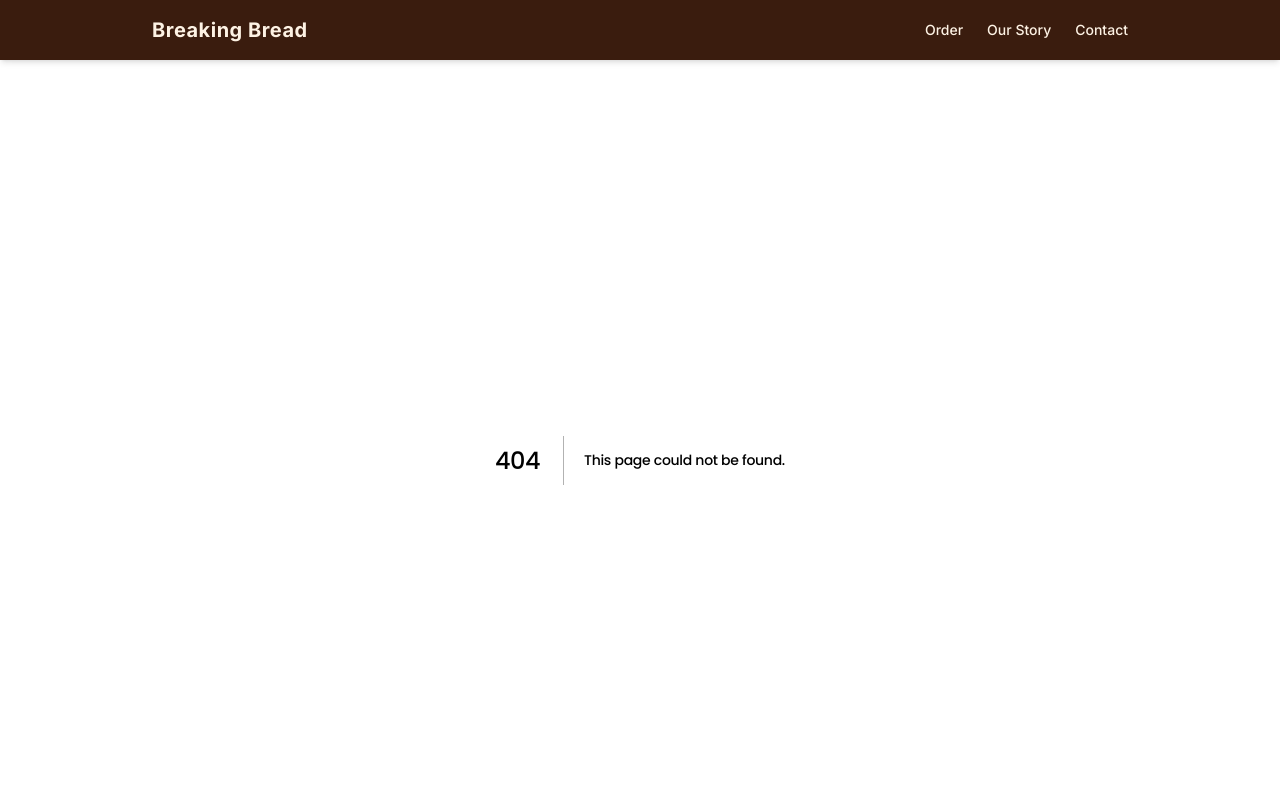
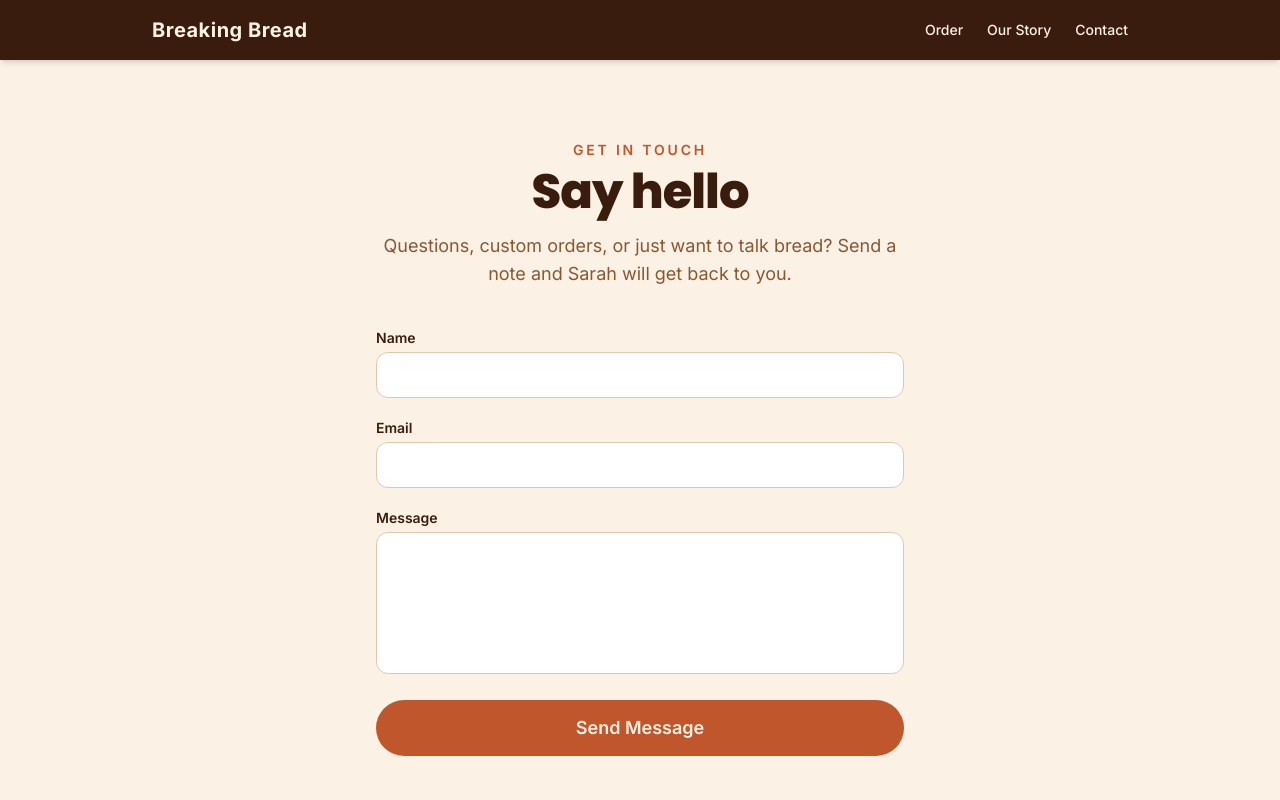
Before and after one commit to ldsarah3-afk/breaking-bread, a Next.js app: page /contact in a window 1280 px wide. Before the commit this address had no page. Shown: the top 800 px of the page. Built offline with nearby package versions, Linux system fonts and the light colour scheme.

Commit message:
Add contact form page and API route emailing the owner via Resend

```diff
--- /dev/null
+++ b/src/app/api/contact/route.ts
@@ -0,0 +1,32 @@
+import { NextRequest, NextResponse } from "next/server";
+import { getResend, FROM_EMAIL, OWNER_EMAIL } from "@/lib/resend";
+
+export const dynamic = "force-dynamic";
+
+export async function POST(req: NextRequest) {
+  try {
+    const { name, email, message } = await req.json();
+
+    if (!name || !email || !message) {
+      return NextResponse.json(
+        { error: "Please fill in your name, email, and message." },
+        { status: 400 }
+      );
+    }
+
+    const resend = getResend();
+    await resend.emails.send({
+      from: FROM_EMAIL,
+      to: OWNER_EMAIL,
+      replyTo: email,
+      subject: `New message from ${name} — Breaking Bread`,
+      text: `From: ${name} <${email}>\n\n${message}`,
+    });
+
+    return NextResponse.json({ success: true });
+  } catch (err) {
+    const m = err instanceof Error ? err.message : "Failed to send message.";
+    console.error("Contact form error:", m);
+    return NextResponse.json({ error: m }, { status: 500 });
+  }
+}
--- /dev/null
+++ b/src/app/contact/page.tsx
@@ -0,0 +1,108 @@
+"use client";
+
+import { useState } from "react";
+
+export default function ContactPage() {
+  const [form, setForm] = useState({ name: "", email: "", message: "" });
+  const [status, setStatus] = useState<"idle" | "loading" | "sent" | "error">(
+    "idle"
+  );
+  const [error, setError] = useState("");
+
+  const handleSubmit = async (e: React.FormEvent) => {
+    e.preventDefault();
+    setStatus("loading");
+    setError("");
+    try {
+      const res = await fetch("/api/contact", {
+        method: "POST",
+        headers: { "Content-Type": "application/json" },
+        body: JSON.stringify(form),
+      });
+      const data = await res.json().catch(() => ({}));
+      if (!res.ok) throw new Error(data.error ?? "Something went wrong.");
+      setStatus("sent");
+      setForm({ name: "", email: "", message: "" });
+    } catch (err) {
+      setStatus("error");
+      setError(err instanceof Error ? err.message : "Something went wrong.");
+    }
+  };
+
+  return (
+    <section className="max-w-xl mx-auto px-6 py-20">
+      <p className="text-[#c0562b] uppercase tracking-[0.2em] text-sm font-semibold mb-2 text-center">
+        Get in touch
+      </p>
+      <h1 className="text-4xl sm:text-5xl font-extrabold text-[#3a1c0e] mb-4 text-center">
+        Say hello
+      </h1>
+      <p className="text-[#8a5733] text-lg text-center mb-10">
+        Questions, custom orders, or just want to talk bread? Send a note and
+        Sarah will get back to you.
+      </p>
+
+      {status === "sent" ? (
+        <div className="bg-white border border-[#ecdac4] rounded-2xl p-8 text-center">
+          <div className="text-4xl mb-3">🍞</div>
+          <h2 className="text-2xl font-bold text-[#3a1c0e] mb-2">
+            Message sent!
+          </h2>
+          <p className="text-[#8a5733]">
+            Thanks for reaching out — we&apos;ll reply to your email soon.
+          </p>
+        </div>
+      ) : (
+        <form onSubmit={handleSubmit} className="space-y-5">
+          <div>
+            <label className="block text-sm font-semibold text-[#3a1c0e] mb-1">
+              Name
+            </label>
+            <input
+              required
+              value={form.name}
+              onChange={(e) => setForm({ ...form, name: e.target.value })}
+              className="w-full border border-[#ddc9b0] rounded-xl px-4 py-2.5 bg-white focus:outline-none focus:ring-2 focus:ring-[#d98a3d]"
+            />
+          </div>
+          <div>
+            <label className="block text-sm font-semibold text-[#3a1c0e] mb-1">
+              Email
+            </label>
+            <input
+              required
+              type="email"
+              value={form.email}
+              onChange={(e) => setForm({ ...form, email: e.target.value })}
+              className="w-full border border-[#ddc9b0] rounded-xl px-4 py-2.5 bg-white focus:outline-none focus:ring-2 focus:ring-[#d98a3d]"
+            />
+          </div>
+          <div>
+            <label className="block text-sm font-semibold text-[#3a1c0e] mb-1">
+              Message
+            </label>
+            <textarea
+              required
+              rows={5}
+              value={form.message}
+              onChange={(e) => setForm({ ...form, message: e.target.value })}
+              className="w-full border border-[#ddc9b0] rounded-xl px-4 py-2.5 bg-white focus:outline-none focus:ring-2 focus:ring-[#d98a3d] resize-none"
+            />
+          </div>
+
+          {status === "error" && (
+            <p className="text-red-600 text-sm">{error}</p>
+          )}
+
+          <button
+            type="submit"
+            disabled={status === "loading"}
+            className="w-full bg-[#c0562b] text-[#fdf2e4] py-3.5 rounded-full font-semibold text-lg hover:bg-[#a3471f] transition-colors disabled:opacity-60"
+          >
+            {status === "loading" ? "Sending…" : "Send Message"}
+          </button>
+        </form>
+      )}
+    </section>
+  );
+}
--- a/src/components/Footer.tsx
+++ b/src/components/Footer.tsx
@@ -1,3 +1,5 @@
+import Link from "next/link";
+
 export default function Footer() {
   return (
     <footer className="bg-[#3a1c0e] text-[#fdf2e4] py-6 mt-16">
@@ -12,12 +14,12 @@ export default function Footer() {
           >
             Instagram
           </a>
-          <a
-            href="mailto:ldsarah3@gmail.com?subject=Breaking%20Bread%20Inquiry"
+          <Link
+            href="/contact"
             className="hover:text-[#d98a3d] transition-colors"
           >
             Contact
-          </a>
+          </Link>
         </div>
       </div>
     </footer>
--- a/src/components/Nav.tsx
+++ b/src/components/Nav.tsx
@@ -15,9 +15,9 @@ export default function Nav() {
           <Link href="/about" className="hover:text-[#d98a3d] transition-colors">
             Our Story
           </Link>
-          <a href="mailto:ldsarah3@gmail.com?subject=Breaking%20Bread%20Inquiry" className="hover:text-[#d98a3d] transition-colors">
+          <Link href="/contact" className="hover:text-[#d98a3d] transition-colors">
             Contact
-          </a>
+          </Link>
         </div>
       </div>
     </nav>
```
